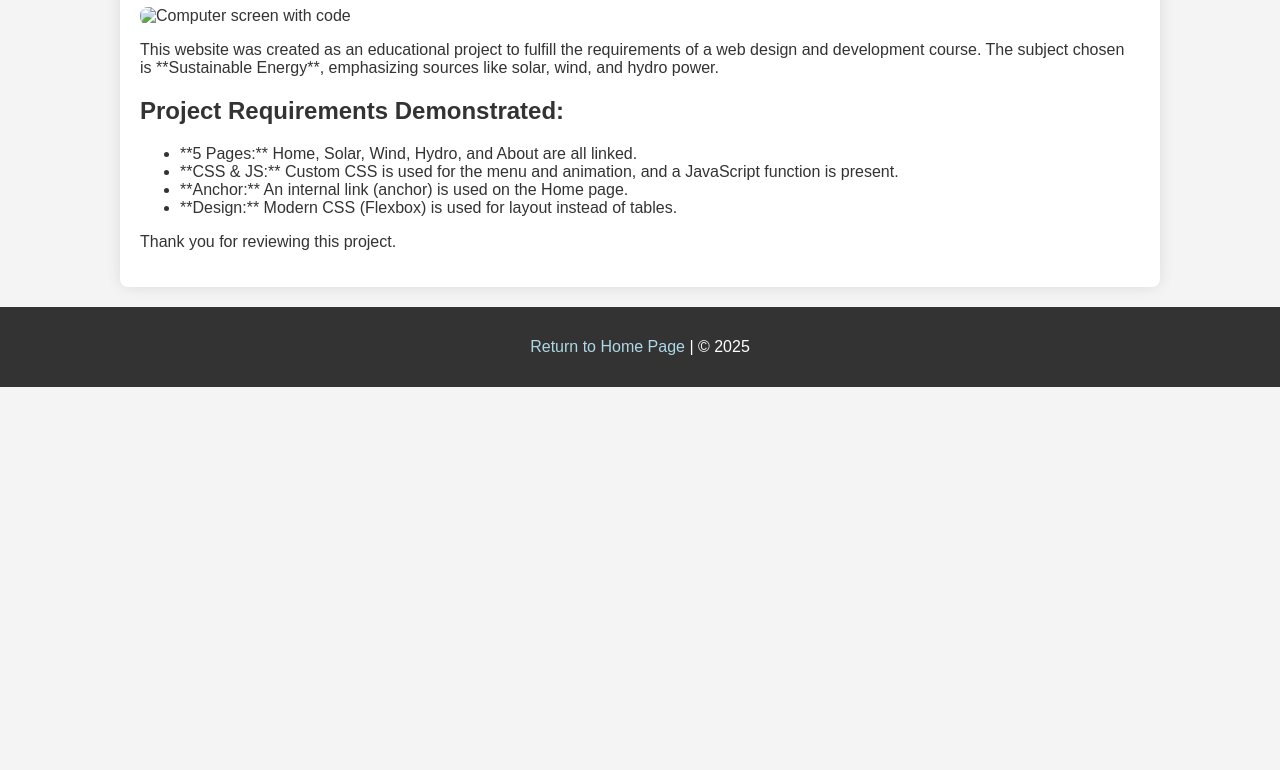
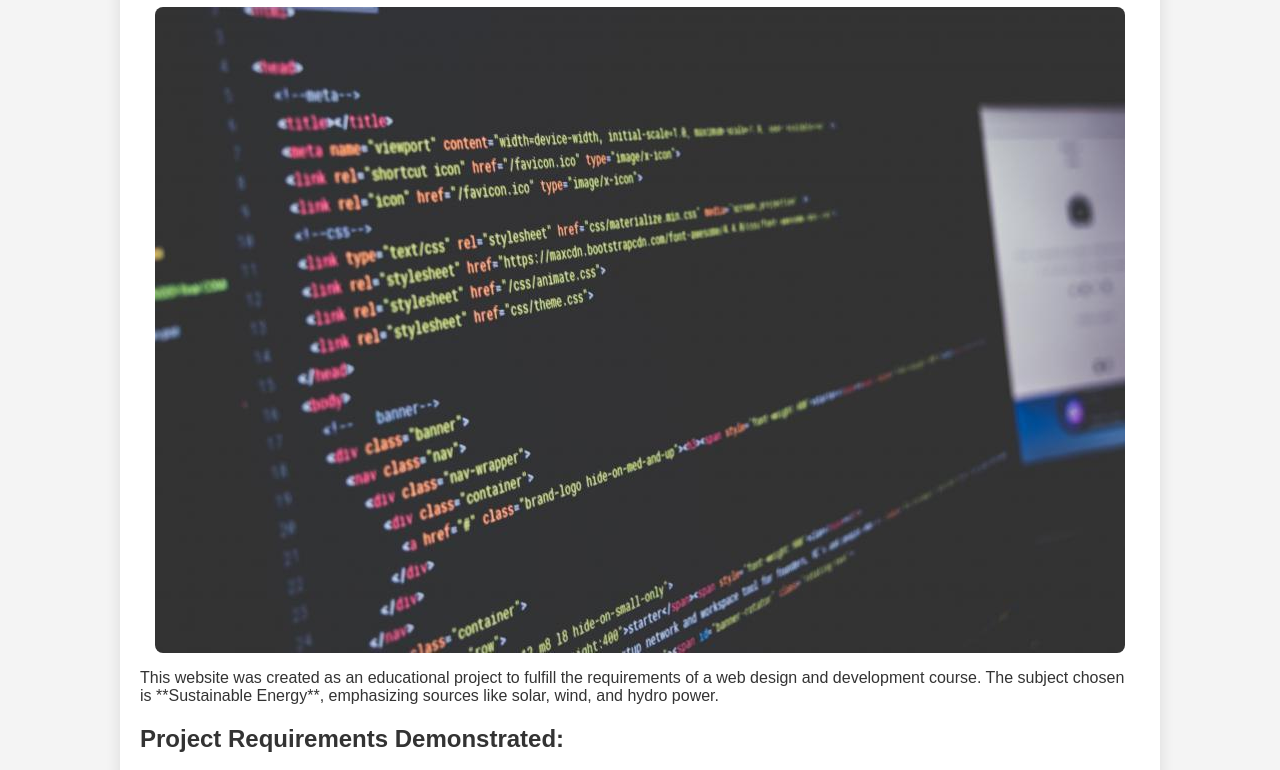
Before and after one commit to abdoAA96/Energy-Project-Web, a plain HTML site: page about.html in a window 1280 px wide. Shown: the part 161-931 px from the top of the page. Before the commit the page ends 800 px from the top, so only its background shows below. Drawn offline with Linux system fonts and the light colour scheme.

Commit message:
Add files via upload
final update

```diff
--- a/about.html
+++ b/about.html
@@ -21,7 +21,7 @@
 
     <main>
         <h1>About the Sustainable Energy Hub Project</h1>
-        <img src="images/web.png" alt="Computer screen with code">
+        <img src="images/web.jpg" alt="Computer screen with code">
         <p>This website was created as an educational project to fulfill the requirements of a web design and development course. The subject chosen is **Sustainable Energy**, emphasizing sources like solar, wind, and hydro power.</p>
         <h2>Project Requirements Demonstrated:</h2>
         <ul>
```
Also changed, not shown: index.html (+1 -1 lines), images/energy.jpg (added), images/hydro.png (added), images/solar.png (added), images/web.jpg (added), images/wind.png (added).
